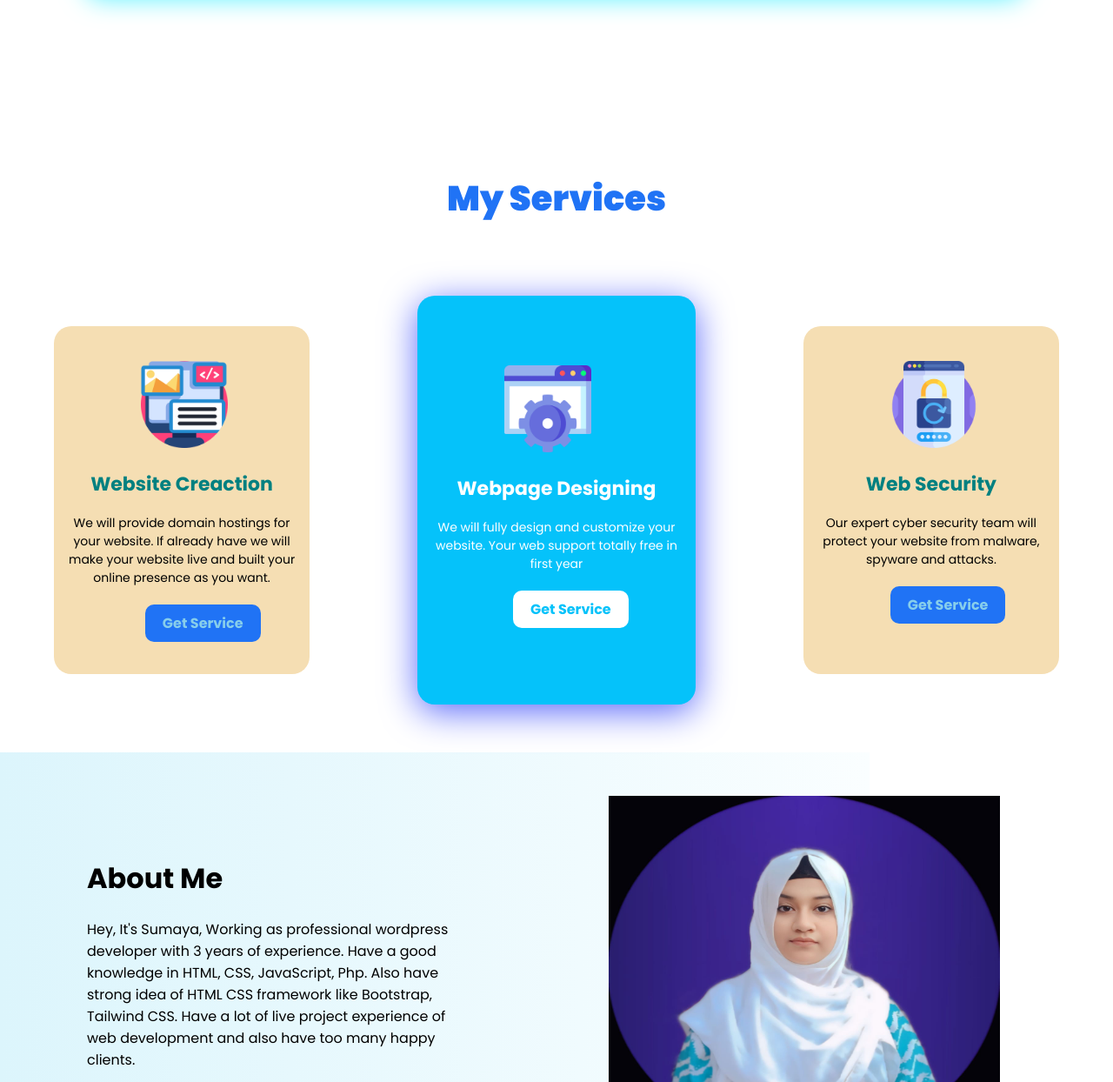
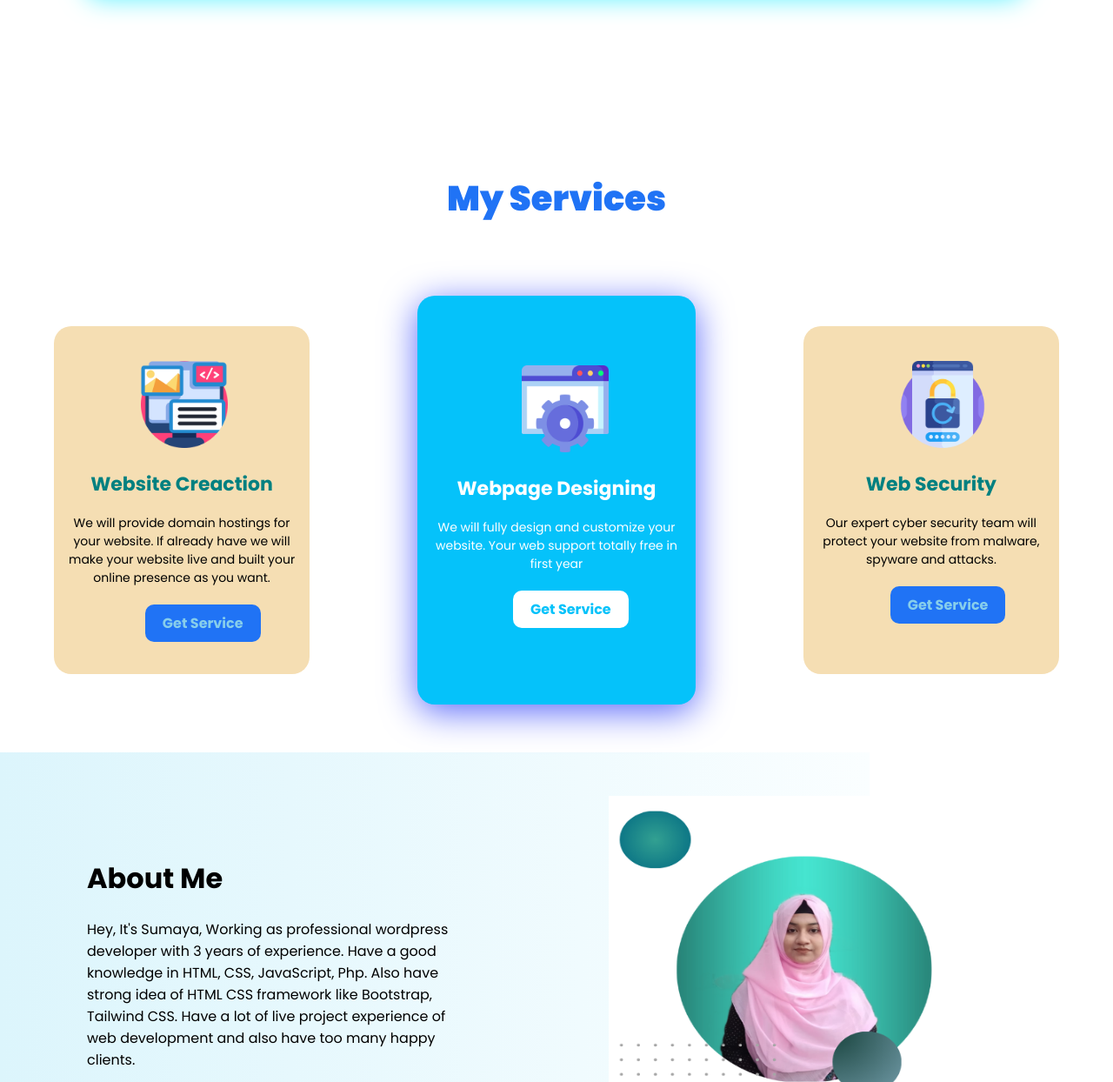
Before and after one commit to sumayaaktersmya/website, a plain HTML site: page index.html in a window 1280 px wide. Shown: the part 689-1933 px from the top of the page at 87% size. Drawn offline with Linux system fonts and the light colour scheme.

Commit message:
first commit

```diff
--- a/index.html
+++ b/index.html
@@ -18,7 +18,7 @@
             <h2>Web Designer</h2>
         </div>
         <div class="pic">
-            <img src="images/sumu.jfif" height="600px" width="450px">
+            <img src="images/gulu.png" height="600px" width="450px">
         </div>
         <div class="span">
             <span class="span1">4+</span><br>
@@ -103,7 +103,7 @@
                 </div>
             </div>
             <div class="ab2">
-            <img src="images/muru.jfif">
+            <img src="images/taba.png">
             </div>
         </div>
     </div>
--- a/style.css
+++ b/style.css
@@ -145,7 +145,7 @@ body{
 .service2 img {
 	height: 100px;
 	width: 100px;
-	padding: 80px 0px 0px 100px;
+	padding: 80px 0px 0px 120px;
 }
 .service2 h2{
 	text-align:center;
@@ -184,7 +184,7 @@ body{
 .service3 img {
 	height: 100px;
 	width: 100px;
-	padding: 40px 0px 0px 100px;
+	padding: 40px 0px 0px 110px;
 }
 .service3 h2 {
 	text-align: center;
```
Also changed, not shown: images/gulu.png (added), images/sumu.png (added), images/taba.png (added).
